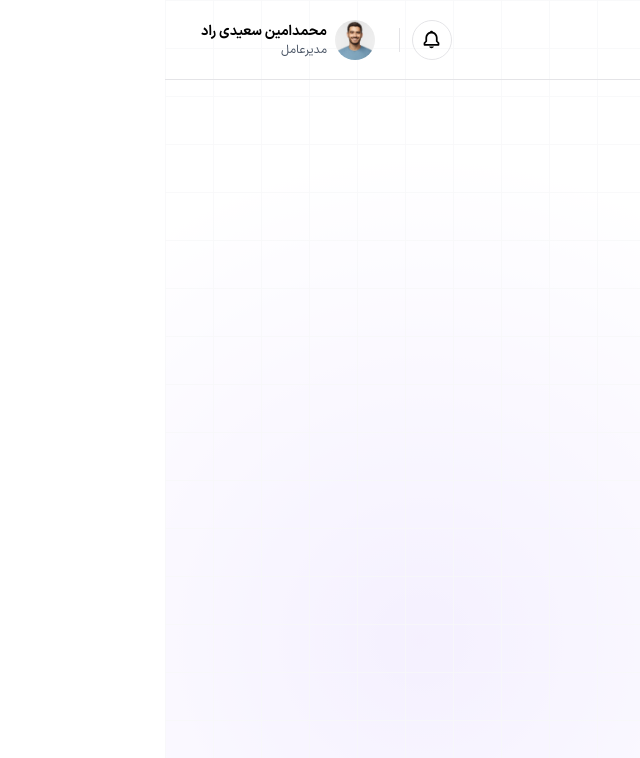
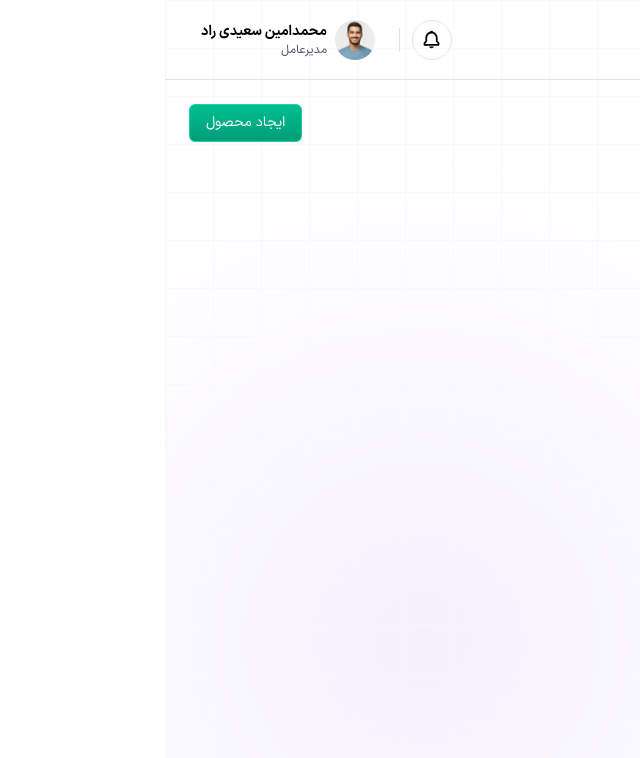
Before and after one commit to Zeynab-jalalian/Dashboard-Admin, a React (Vite) app: page / in a window 1280 px wide. Shown: the top 758 px of the page, without its empty margins (529-1169 px from the left). Built offline with nearby package versions, Linux system fonts and the light colour scheme.

Commit message:
sectiontitle

```diff
--- /dev/null
+++ b/src/components/common/SectionTitle.jsx
@@ -0,0 +1,14 @@
+import React from "react";
+
+function SectionTitle({ title, Buttons }) {
+  return (
+    <div className="flex items-center justify-between">
+      <div>
+        <h2 className="text-2xl font-bold font-IRANSansX">{title}</h2>
+      </div>
+      <div className="flex items-center gap-3">{Buttons}</div>
+    </div>
+  );
+}
+
+export default SectionTitle;
--- a/src/pages/Home/page.jsx
+++ b/src/pages/Home/page.jsx
@@ -1,5 +1,30 @@
+import SectionTitle from "../../components/common/SectionTitle";
+
 function Home() {
-  return <div>Home</div>;
+  const CTAButton = () => {
+    const clickHandler = () => {
+      console.log("clicked");
+    };
+    return (
+      <button
+        onClick={clickHandler}
+        className="primary-bg px-4 py-2 text-sm rounded-md cursor-pointer hover:opacity-90 text-white"
+      >
+        ایجاد محصول
+      </button>
+    );
+  };
+  return (
+    <>
+      <SectionTitle title="داشبورد" Buttons={<CTAButton />} />
+      {/* <Summaries /> */}
+      <div className="">
+        {/* <DetailsCharts />
+        <ProductsTable />
+        <QuickOverview /> */}
+      </div>
+    </>
+  );
 }
 
 export default Home;
```
